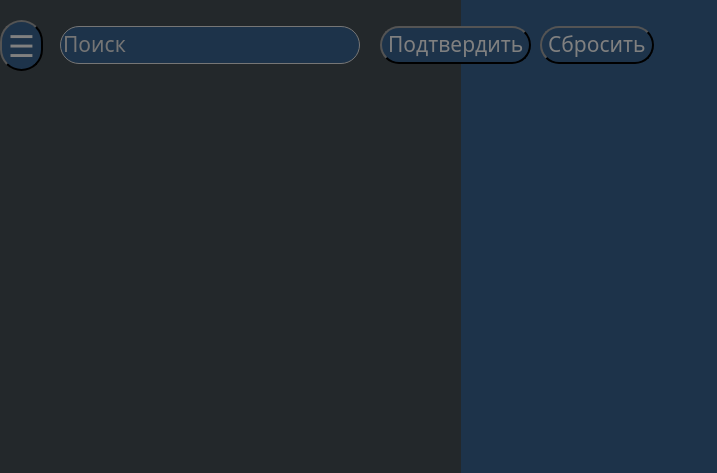
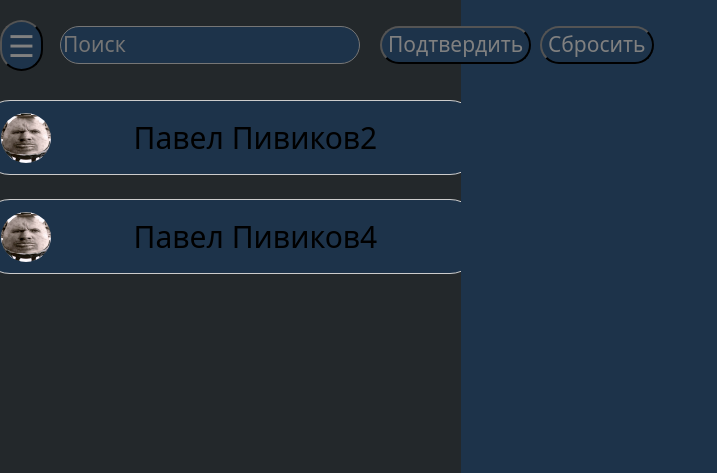
Before and after one commit to zxcPashtet/Project_3_licey, a Flask app: page /main/1 in a window 1280 px wide. Shown: the top 473 px of the page, without its empty margins (0-717 px from the left). Run offline with Flask 3, Linux system fonts and the light colour scheme; a user stored in the database is signed in; data comes from the database, SQL or seed files in the repository; both versions use the stored data as it was after the commit.

Commit message:
Displaying started chats on the main page

```diff
--- a/main.py
+++ b/main.py
@@ -34,6 +34,17 @@ def get_image(image_id):
 @login_required
 def main_page(id):
     db_sess = db_session.create_session()
+
+    created_chats = db_sess.query(Message).filter(((getattr(Message, 'id1_id2').ilike(f'{current_user.id}_%')) |
+                                                   (getattr(Message, 'id1_id2').ilike(f'%_{current_user.id}')))).all()
+    created_chats_users = []
+    for i in created_chats:
+        if i.id1_id2.split('_')[0] == str(current_user.id):
+            id_enemy = i.id1_id2.split('_')[1]
+        else:
+            id_enemy = i.id1_id2.split('_')[0]
+        created_chats_users.append(db_sess.query(User).filter(User.id == id_enemy).all()[0])
+
     users = db_sess.query(User).filter((User.id == id)).first()
     background = users.topic.split()
     form = AboutForm()
@@ -46,7 +57,6 @@ def main_page(id):
         else:
             abort(404)
     if form.validate_on_submit():
-        users = db_sess.query(User).filter((User.id == id)).first()
         if users:
             users.name = form.name.data
             users.surname = form.surname.data
@@ -62,14 +72,18 @@ def main_page(id):
             if users:
                 users.topic = ' '.join(background)
                 db_sess.commit()
-            return render_template('main.html', form=form, background=background)
+            return render_template('main.html', form=form, background=background,
+                                   created_chats_users=created_chats_users)
+
         if request.form.get("night_tema"):
             background = ['#23282b;', '#1d334a;', '#4a545c;', '#979aaa;']
             users = db_sess.query(User).filter((User.id == id)).first()
             if users:
                 users.topic = ' '.join(background)
                 db_sess.commit()
-            return render_template('main.html', form=form, background=background)
+            return render_template('main.html', form=form, background=background,
+                                   created_chats_users=created_chats_users)
+
         if 'file' in request.files and request.files['file'].filename != '':
             file = request.files['file']
             avatar_data = file.read()
@@ -77,13 +91,16 @@ def main_page(id):
             if avatar_users:
                 avatar_users.avatar = avatar_data
                 db_sess.commit()
-            return render_template('main.html', form=form, background=background)
+            return render_template('main.html', form=form, background=background,
+                                   created_chats_users=created_chats_users)
+
         if request.form.get('search'):
             result = request.form['search']
             found_users = db_sess.query(User).filter((getattr(User, 'login').ilike(f'{result}%')) &
                                                      (User.login != current_user.login)).all()
             return render_template('main.html', form=form, found_users=found_users,
                                    background=background)
+
         if request.form.get('user-button'):
             global chat, selected_user
             button_value = request.form.get('user-button')
@@ -99,12 +116,15 @@ def main_page(id):
                 db_sess.commit()
                 chat = new_chat
             return render_template('main.html', form=form, background=background,
-                                   chat=chat, selected_user=selected_user[0])
+                                   chat=chat, selected_user=selected_user[0],
+                                   created_chats_users=created_chats_users)
+
         if request.form.get('input-field'):
             try:
                 print('' if chat else '')
             except:
-                return render_template('main.html', form=form, background=background)
+                return render_template('main.html', form=form, background=background,
+                                       created_chats_users=created_chats_users)
             if request.form.get('input-field') != "'" and request.form.get('input-field') != '"':
                 tab_messages = chat.messages
                 chat = db_sess.query(Message).filter(Message.id1_id2 == chat.id1_id2).all()[0]
@@ -116,12 +136,11 @@ def main_page(id):
                     chat.messages_id2 += 1
                     chat.messages_id1 = 0
                 db_sess.commit()
-                print(chat.messages)
-                print(chat.messages_id1)
-                print(chat.messages_id2)
             return render_template('main.html', form=form, background=background,
-                                    chat=chat, selected_user=selected_user[0])
-    return render_template('main.html', form=form, background=background)
+                                    chat=chat, selected_user=selected_user[0], created_chats_users=created_chats_users)
+
+    return render_template('main.html', form=form, background=background,
+                           created_chats_users=created_chats_users)
 
 
 @app.route('/logout')
--- a/static/css/style_2.css
+++ b/static/css/style_2.css
@@ -151,6 +151,13 @@ position: absolute;
   flex-wrap: wrap;
 }
 
+.created-chats{
+  display: flex;
+  justify-content: center;
+  margin-top: 0px;
+  flex-wrap: wrap;
+}
+
 .found-users{
   width: 500px;
   height: 75px;
@@ -207,5 +214,3 @@ position: absolute;
   height: 50px;
   border-radius: 10px;
 }
-
-.input-button-submit
--- a/templates/main.html
+++ b/templates/main.html
@@ -25,6 +25,21 @@
           <div class="result_search">
             {% if found_users %}
               {% for i in found_users %}
+                <form method ="post" action="">
+                  <button class="found-users" style="background: {{ background[1] }}" name="user-button"
+                          value="{{ i.login }}">
+                    <span class="image-container">
+                      <img src="{{ url_for('get_image', image_id=i.id) }}" alt="Иконка">
+                    </span>
+                    <span class="button-text">{{ i.name }} {{ i.surname }}</span>
+                  </button><br>
+                </form>
+              {% endfor %}
+            {% endif %}
+          </div>
+          <div class="created-chats">
+            {% if created_chats_users %}
+              {% for i in created_chats_users %}
                 <form method ="post" action="">
                   <button class="found-users" style="background: {{ background[1] }}" name="user-button"
                           value="{{ i.login }}">
```
Also changed, not shown: db/forproject3.db.
